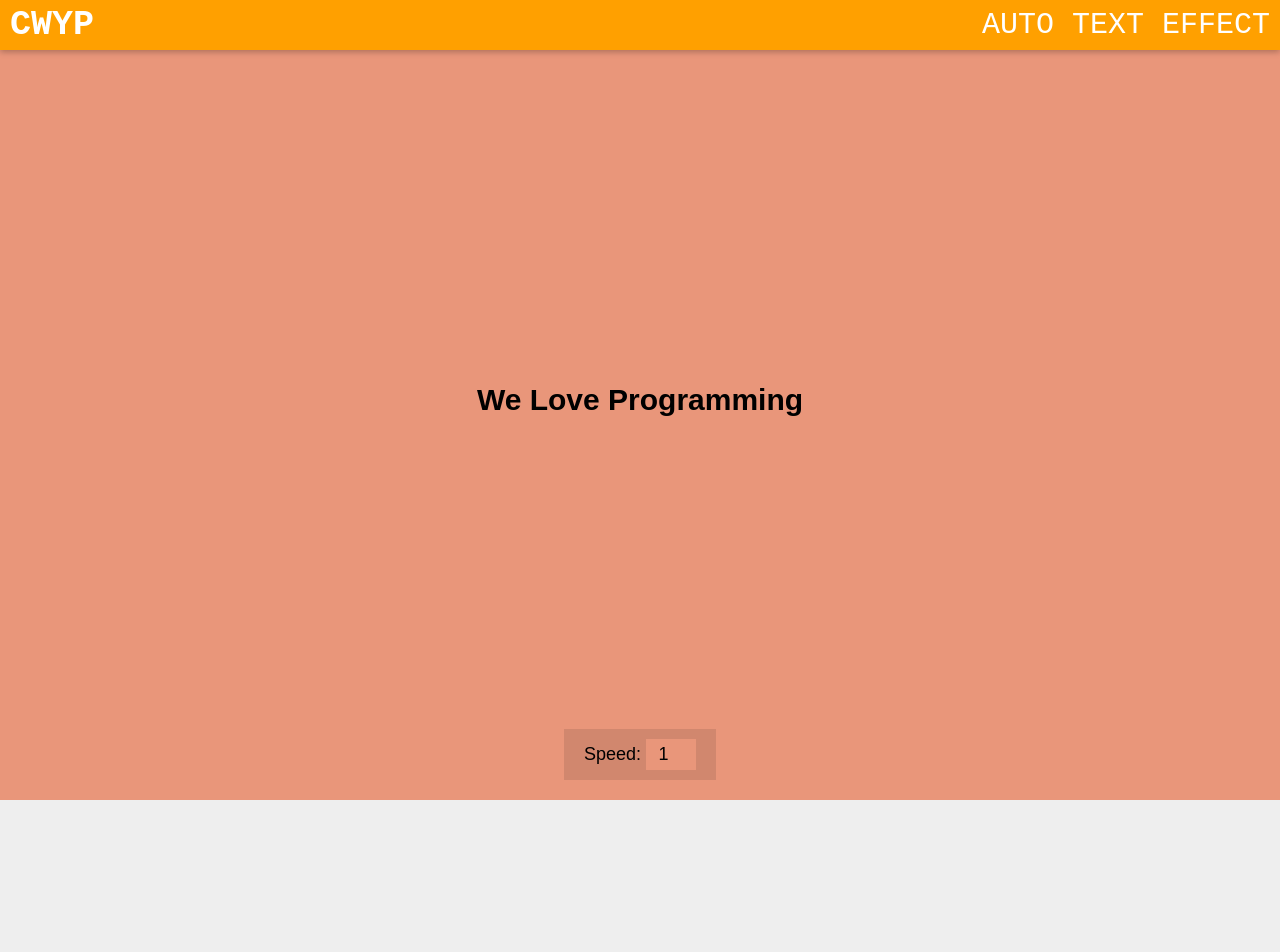
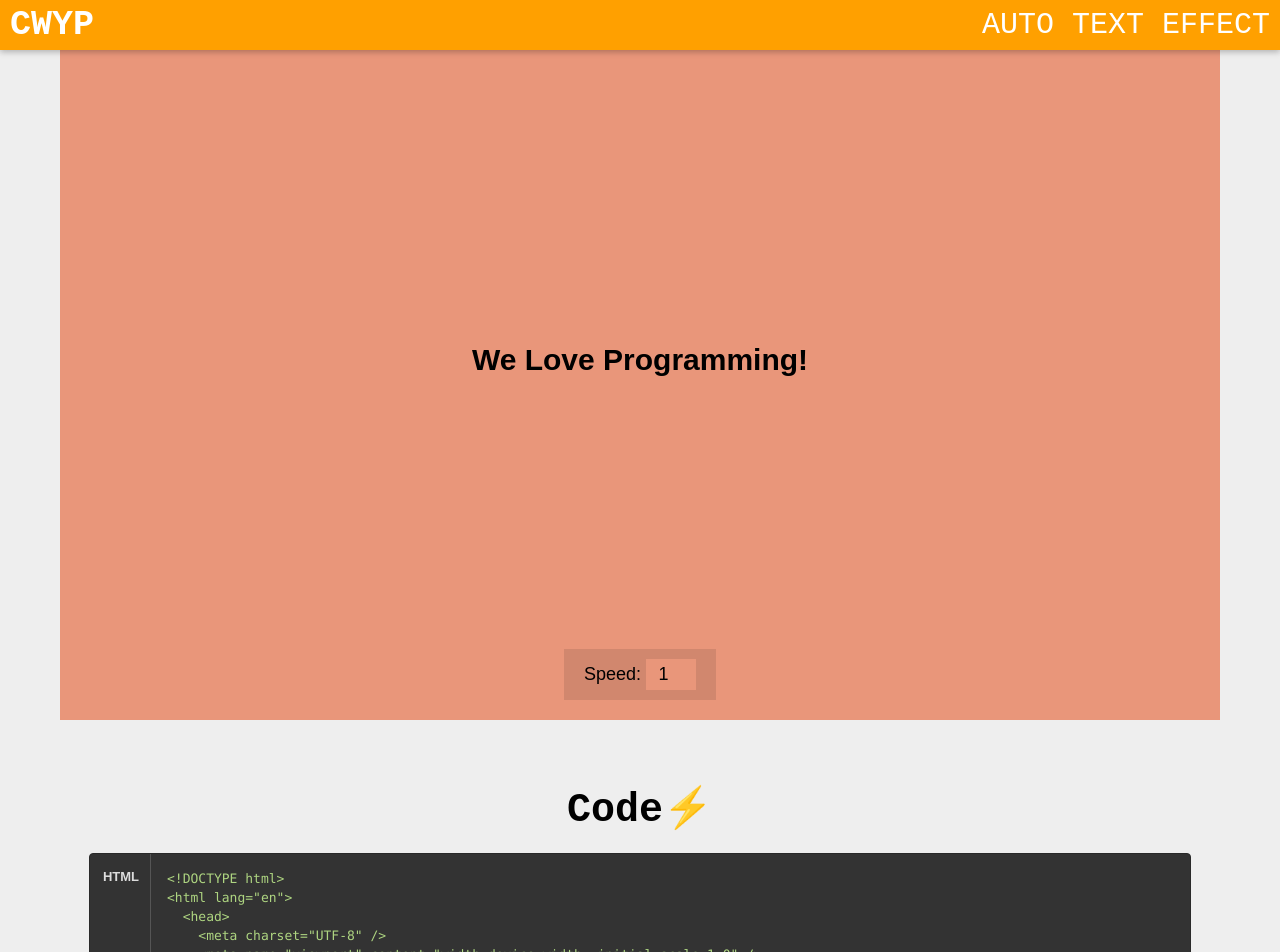
Before and after one commit to YoussefPasha/Projects.js, a React (Create React App) app: page /auto_text_effect in a window 1280 px wide. Shown: the top 952 px of the page. Before the commit the page ends 800 px from the top, so only its background shows below. Built offline with nearby package versions, Linux system fonts and the light colour scheme; a web font is replaced by a local one.

Commit message:
done with render code

```diff
--- a/src/components/text-effect/Component.tsx
+++ b/src/components/text-effect/Component.tsx
@@ -1,4 +1,5 @@
 import React, { Fragment, useEffect, useState } from "react";
+import { Code } from "../code";
 import MainContainer from "./components";
 
 const defaultT = "We Love Programming!";
@@ -46,6 +47,87 @@ const Component = () => {
           />
         </MainContainer.SpeedPanel>
       </MainContainer>
+      <Code
+        html={`<!DOCTYPE html>
+<html lang="en">
+  <head>
+    <meta charset="UTF-8" />
+    <meta name="viewport" content="width=device-width, initial-scale=1.0" />
+    <link rel="stylesheet" href="style.css" />
+    <title>Auto Text Effect</title>
+  </head>
+  <body>
+    <h1 id="text">Starting...</h1>
+
+    <div>
+      <label for="speed">Speed:</label>
+      <input type="number" name="speed" id="speed" value="1" min="1" max="10" step="1">
+    </div>
+
+    <script src="script.js"></script>
+  </body>
+</html>`}
+        designCss={`@import url('https://fonts.googleapis.com/css2?family=Roboto:wght@400;700&display=swap');
+
+* {
+  box-sizing: border-box;
+}
+
+body {
+  background-color: darksalmon;
+  font-family: 'Roboto', sans-serif;
+  display: flex;
+  flex-direction: column;
+  align-items: center;
+  justify-content: center;
+  height: 100vh;
+  overflow: hidden;
+  margin: 0;
+}
+
+div {
+  position: absolute;
+  bottom: 20px;
+  background: rgba(0, 0, 0, 0.1);
+  padding: 10px 20px;
+  font-size: 18px;
+}
+
+input {
+  width: 50px;
+  padding: 5px;
+  font-size: 18px;
+  background-color: darksalmon;
+  border: none;
+  text-align: center;
+}
+
+input:focus {
+  outline: none;
+}`}
+        js={`const textEl = document.getElementById('text')
+const speedEl = document.getElementById('speed')
+const text = 'We Love Programming!'
+let idx = 1
+let speed = 300 / speedEl.value
+
+writeText()
+
+function writeText() {
+    textEl.innerText = text.slice(0, idx)
+
+    idx++
+
+    if(idx > text.length) {
+        idx = 1
+    }
+
+    setTimeout(writeText, speed)
+}
+
+
+speedEl.addEventListener('input', (e) => speed = 300 / e.target.value)`}
+      />
     </Fragment>
   );
 };
--- a/src/components/text-effect/components/styles.ts
+++ b/src/components/text-effect/components/styles.ts
@@ -9,14 +9,15 @@ export const Container = styled.div`
   flex-direction: column;
   align-items: center;
   justify-content: center;
-  height: 100vh;
+  height: 90vh;
   overflow: hidden;
-  margin: 0;
+  margin-left: 6rem;
+  margin-right: 6rem;
 `;
 
 export const MainPanel = styled.div`
   position: absolute;
-  bottom: 20px;
+  bottom: 100px;
   background: rgba(0, 0, 0, 0.1);
   padding: 10px 20px;
   font-size: 18px;
```
Also changed, not shown: 1 other file (tests, documents, lock files or other folders).
